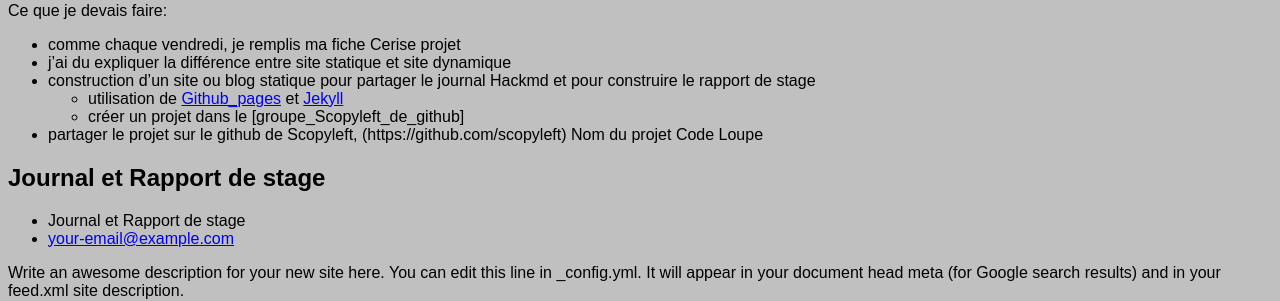
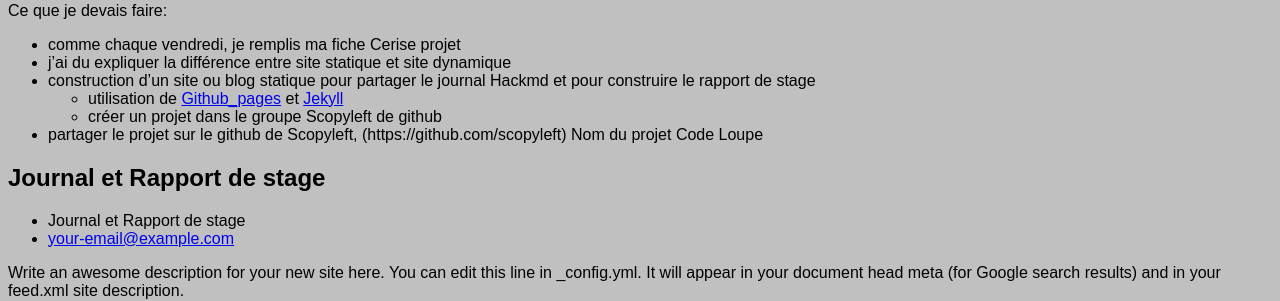
Before and after one commit to Corentin69008/Corentin69008.github.io, a Jekyll site: the page built from _posts/2021-05-28-PFMP.markdown, in a window 1280 px wide. Shown: the part 178-479 px from the top of the page. Built offline with Jekyll 4.4.1, drawn with Linux system fonts in a browser that asks for light colours.

Commit message:
mise a jour

```diff
--- a/_posts/2021-05-28-PFMP.markdown
+++ b/_posts/2021-05-28-PFMP.markdown
@@ -11,7 +11,7 @@ Ce que je devais faire:
 - j'ai du expliquer la différence entre site statique et site dynamique
 - construction d'un site ou blog statique pour partager le journal Hackmd et pour construire le rapport de stage
   - utilisation de [Github_pages](https://pages.github.com/) et [Jekyll](https://jekyllrb.com/)
-  - créer un projet dans le [groupe_Scopyleft_de_github]
+  - créer un projet dans le groupe Scopyleft de github
 
 - partager le projet sur le github de Scopyleft, (https://github.com/scopyleft)
 Nom du projet Code Loupe
```
